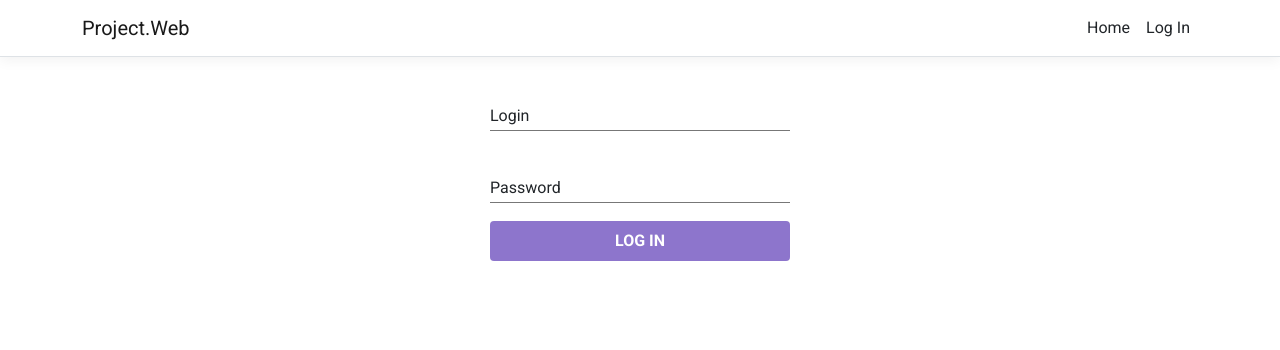
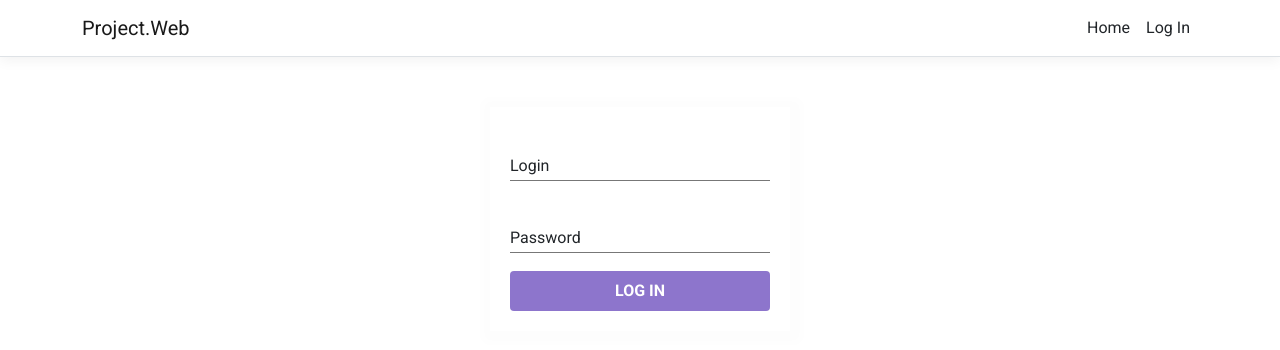
Before and after one commit to PegasUsOnce/my_web_app, a React (Create React App) app in the folder Project.Web/ClientApp/: page /login in a window 1280 px wide. Shown: the top 350 px of the page. Built offline with nearby package versions, Linux system fonts and the light colour scheme.

Commit message:
div с тенью

```diff
--- /dev/null
+++ b/Project.Web/ClientApp/src/components/authorization/AuthorizationPage.module.scss
@@ -0,0 +1,5 @@
+.page {
+  margin: 50px auto;
+  width: fit-content;
+  box-shadow: 2px 2px 10px 10px rgb(0 0 0 / 1%);
+}
--- a/Project.Web/ClientApp/src/components/authorization/AuthorizationPage.tsx
+++ b/Project.Web/ClientApp/src/components/authorization/AuthorizationPage.tsx
@@ -4,6 +4,7 @@ import { Button } from '../shared/button'
 import { FlexContainer } from '../shared/flex-container'
 import { Input } from '../shared/input'
 import { AuthorizaionContext } from './AuthorizationContext'
+import styles from './AuthorizationPage.module.scss'
 
 export const AuthorizationPage: React.FC = () => {
   const [login, setLogin] = useState('')
@@ -20,9 +21,11 @@ export const AuthorizationPage: React.FC = () => {
       return navigate('/')
   }, [isAuthorized])
 
-  return <FlexContainer gap='18px' direction='vertical' margin='20px auto' width='300px'>
-    <Input onChange={setLogin} placeholder='Login' value={login} type='text' />
-    <Input onChange={setPassword} placeholder='Password' value={password} type='password' />
-    <Button text='Log In' onClick={authorize} height='40px' />
-  </FlexContainer>
+  return <div className={styles.page}>
+    <FlexContainer gap='18px' direction='vertical' padding='20px' width='300px'>
+      <Input onChange={setLogin} placeholder='Login' value={login} type='text' />
+      <Input onChange={setPassword} placeholder='Password' value={password} type='password' />
+      <Button text='Log In' onClick={authorize} height='40px' />
+    </FlexContainer>
+  </div>
 }
--- a/Project.Web/ClientApp/src/components/shared/flex-container/FlexContainer.tsx
+++ b/Project.Web/ClientApp/src/components/shared/flex-container/FlexContainer.tsx
@@ -6,14 +6,14 @@ export type FlexDirection = 'vertical' | 'horizontal'
 interface IProps {
   gap: string,
   width?: string,
-  margin?: string,
+  padding?: string,
   direction: FlexDirection,
   children?: React.ReactNode
 }
 
-const FlexContainerImpl: React.FC<IProps> = ({ gap, direction, width = undefined, margin = undefined, children }) => {
+const FlexContainerImpl: React.FC<IProps> = ({ gap, direction, width = undefined, padding = undefined, children }) => {
   const className = styles.flexContainer + ' ' + (direction === 'vertical' ? styles.vertical : styles.horizontal)
-  const style = { gap: gap, margin: margin, width: width }
+  const style = { gap: gap, padding: padding, width: width }
 
   return <div className={className} style={style} >
     {children}
```
